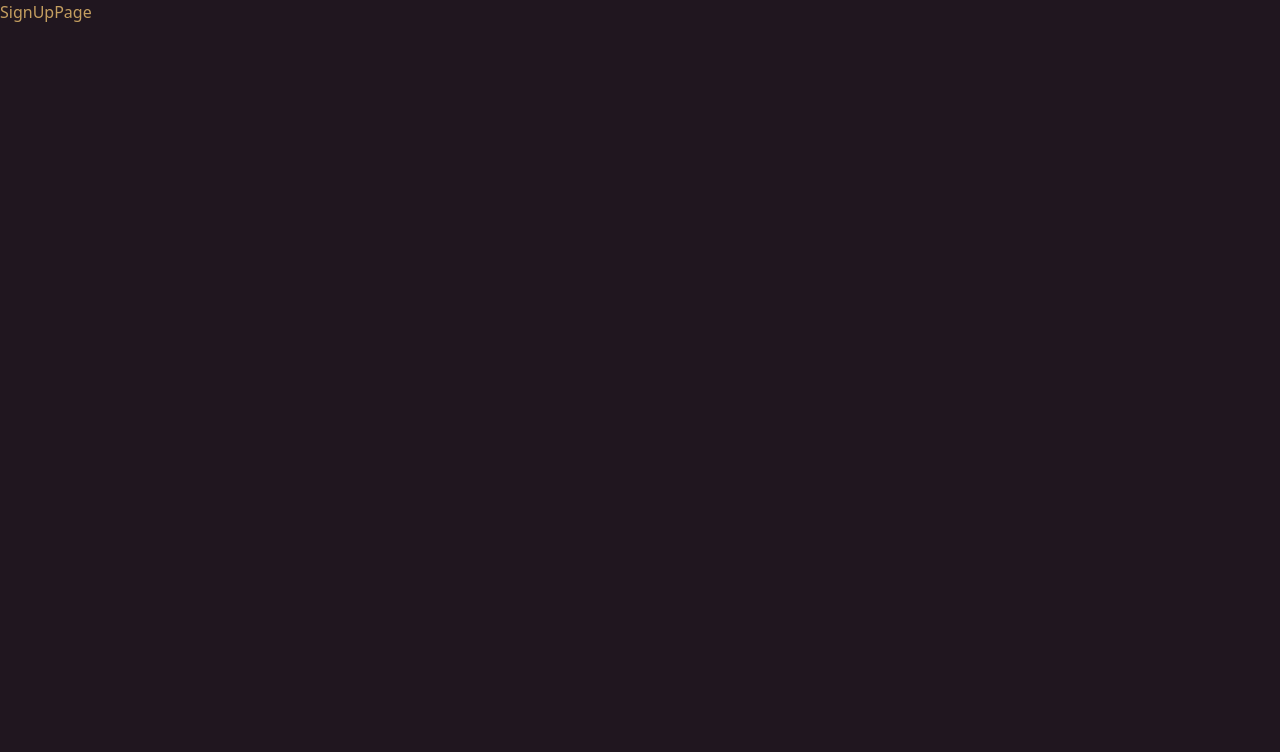
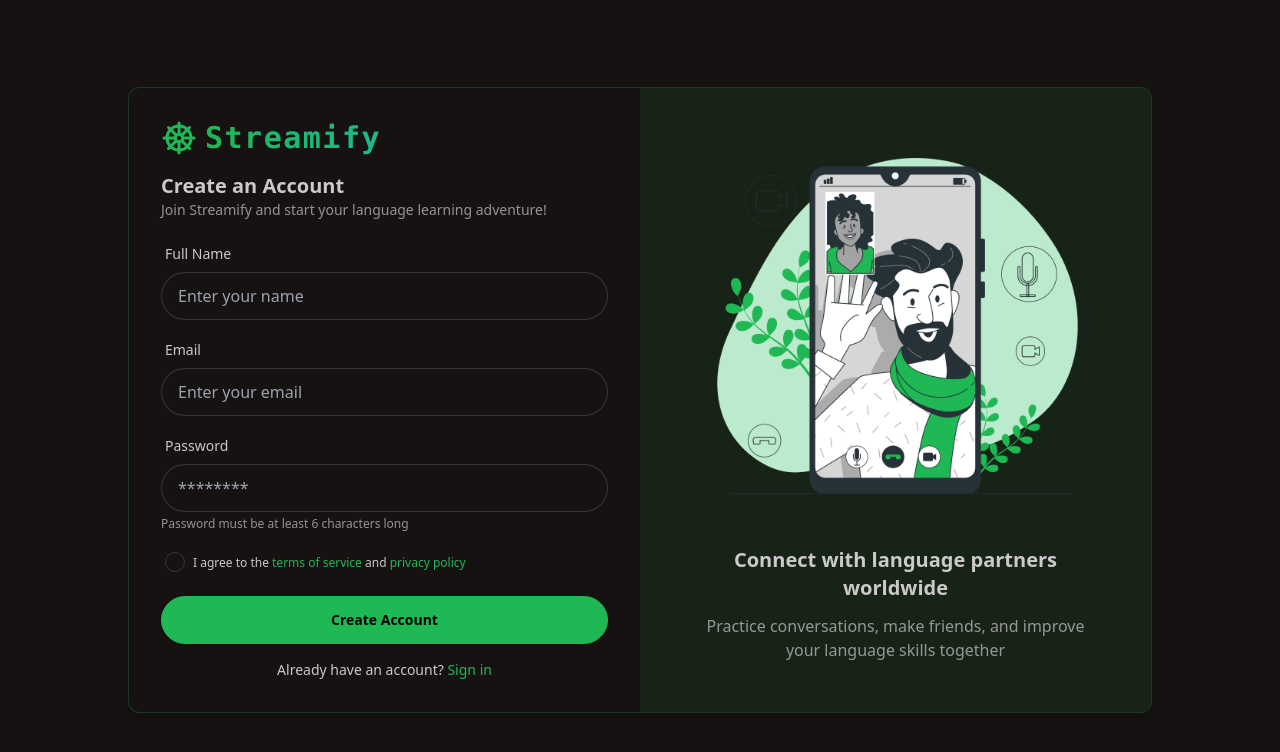
Before and after one commit to himanshuramteke/Streamify, a React (Vite) app in the folder frontend/: page /signup in a window 1280 px wide. Shown: the top 752 px of the page. Built offline with nearby package versions, Linux system fonts and the light colour scheme; no server answers.

Commit message:
Added signup page

```diff
--- a/frontend/package.json
+++ b/frontend/package.json
@@ -12,6 +12,7 @@
   "dependencies": {
     "@tanstack/react-query": "^5.80.6",
     "axios": "^1.9.0",
+    "lucide-react": "^0.514.0",
     "react": "^19.1.0",
     "react-dom": "^19.1.0",
     "react-hot-toast": "^2.5.2",
--- a/frontend/src/App.jsx
+++ b/frontend/src/App.jsx
@@ -1,4 +1,4 @@
-import { Route, Routes } from "react-router"
+import { Navigate, Route, Routes } from "react-router"
 import { HomePage } from "./pages/HomePage"
 import { LoginPage } from "./pages/LoginPage"
 import { NotificationsPage } from "./pages/NotificationsPage"
@@ -7,19 +7,32 @@ import { ChatPage } from "./pages/ChatPage"
 import { CallPage } from "./pages/CallPage"
 import { OnboardingPage } from "./pages/OnboardingPage"
 import { Toaster } from "react-hot-toast"
+import { useQuery } from "@tanstack/react-query"
+import { axiosInstance } from "./config/axiosConfig"
 
 const App = () => {
 
+  const { data:authData, isLoading, error } = useQuery({
+    queryKey: ["authUser"],
+    queryFn: async () => {
+      const res = await axiosInstance.get("/auth/me");
+      return res.data;
+    },
+    retry: false,
+  });
+
+  const authUser = authData?.user
+
   return (
-    <div className="h-screen" data-theme="coffee">
+    <div className="h-screen" data-theme="night">
       <Routes>
-        <Route path="/" element={<HomePage />} />
-        <Route path="/login" element={<LoginPage />} />
-        <Route path="/signup" element={<SignupPage />} />
-        <Route path="/notifications" element={<NotificationsPage />} />
-        <Route path="/chat" element={<ChatPage />} />
-        <Route path="/call" element={<CallPage />} />
-        <Route path="/onboarding" element={<OnboardingPage />} />
+        <Route path="/" element={authUser ? <HomePage /> : <Navigate to="/login" />} />
+        <Route path="/login" element={!authUser ? <LoginPage /> : <Navigate to="/" />} />
+        <Route path="/signup" element={!authUser ? <SignupPage />: <Navigate to="/" />} />
+        <Route path="/notifications" element={authUser ? <NotificationsPage /> : <Navigate to="/login" />} />
+        <Route path="/chat" element={authUser ? <ChatPage /> : <Navigate to="/login" />} />
+        <Route path="/call" element={authUser ? <CallPage /> : <Navigate to="/login" />} />
+        <Route path="/onboarding" element={authUser ? <OnboardingPage /> : <Navigate to="/login" />} />
       </Routes>
 
       <Toaster />
--- /dev/null
+++ b/frontend/src/apis/apis.js
@@ -0,0 +1,11 @@
+import { axiosInstance } from "../config/axiosConfig"
+
+export const signupApi = async (signupData) => {
+    try {
+        const response = await axiosInstance.post("/auth/signup", signupData);
+        return response.data;
+    } catch (error) {
+        console.log("Error in signupApi", error.message);
+        throw error;
+    }
+}
--- a/frontend/src/pages/SignUpPage.jsx
+++ b/frontend/src/pages/SignUpPage.jsx
@@ -1,7 +1,193 @@
+import { useMutation, useQueryClient } from "@tanstack/react-query";
+import { ShipWheelIcon } from "lucide-react";
+import { useState } from "react";
+import { Link } from "react-router";
+import { signupApi } from "../apis/apis";
+
 export const SignupPage = () => {
-    return (
-        <>
-        SignUpPage
-        </>
-    )
-}
+  const [signupData, setSignupData] = useState({
+    fullName: "",
+    email: "",
+    password: "",
+  });
+
+  const queryClient = useQueryClient();
+  const {
+    mutate: signupMutation,
+    isPending,
+    error
+  } =  useMutation({
+    mutationFn: signupApi,
+    onSuccess: () => queryClient.invalidateQueries({ queryKey: ["authUser"] }),
+  });
+
+  const handleSignup = (e) => {
+    e.preventDefault();
+    signupMutation(signupData)
+  };
+  return (
+    <div
+      className="h-screen flex items-center justify-center p-4 sm:p-6 md:p-8"
+      data-theme="forest"
+    >
+      <div
+        className="border border-primary/25 flex flex-col lg:flex-row w-full max-w-5xl mx-auto
+            bg-base-100 rounded-xl shadow-lg overflow-hidden"
+      >
+        {/* SIGNUP FORM - LEFT SIDE*/}
+        <div className="w-full lg:w-1/2 p-4 sm:p-8 flex flex-col">
+          {/* LOGO */}
+          <div className="mb-4 flex items-center justify-start gap-2">
+            <ShipWheelIcon className="size-9 text-primary" />
+            <span
+              className="text-3xl font-bold font-mono bg-clip-text text-transparent bg-gradient-to-r
+                  from-primary to-secondary tracking-wider"
+            >
+              Streamify
+            </span>
+          </div>
+
+          {/* Error Message is any */}
+
+          {error && (
+            <div className="alert alert-error mb-4">
+              <span>{error.response.data.message}</span>
+            </div>
+          )}
+
+          <div className="w-full">
+            <form onSubmit={handleSignup}>
+              <div className="space-y-4">
+                <div>
+                  <h2 className="text-xl font-semibold">Create an Account</h2>
+                  <p className="text-sm opacity-70">
+                    Join Streamify and start your language learning adventure!
+                  </p>
+                </div>
+
+                {/* Full Name */}
+                <div className="space-y-3">
+                  <div className="form-control w-full">
+                    <label className="label">
+                      <span className="label-text">Full Name</span>
+                    </label>
+                    <input
+                      type="text"
+                      placeholder="Enter your name"
+                      className="input input-bordered w-full"
+                      value={signupData.fullName}
+                      onChange={(e) =>
+                        setSignupData({
+                          ...signupData,
+                          fullName: e.target.value,
+                        })
+                      }
+                      required
+                    />
+                  </div>
+
+                  {/* Email */}
+                  <div className="form-control w-full">
+                    <label className="label">
+                      <span className="label-text">Email</span>
+                    </label>
+                    <input
+                      type="email"
+                      placeholder="Enter your email"
+                      className="input input-bordered w-full"
+                      value={signupData.email}
+                      onChange={(e) =>
+                        setSignupData({ ...signupData, email: e.target.value })
+                      }
+                      required
+                    />
+                  </div>
+
+                  {/* Password */}
+                  <div className="form-control w-full">
+                    <label className="label">
+                      <span className="label-text">Password</span>
+                    </label>
+                    <input
+                      type="password"
+                      placeholder="********"
+                      className="input input-bordered w-full"
+                      value={signupData.password}
+                      onChange={(e) =>
+                        setSignupData({
+                          ...signupData,
+                          password: e.target.value,
+                        })
+                      }
+                      required
+                    />
+                    <p className="text-xs opacity-70 mt-1">
+                      Password must be at least 6 characters long
+                    </p>
+                  </div>
+
+                  <div className="form-control">
+                    <label className="label cursor-pointer justify-start gap-2">
+                      <input
+                        type="checkbox"
+                        className="checkbox checkbox-sm"
+                        required
+                      />
+                      <span className="text-xs leading-tight">
+                        I agree to the{" "}
+                        <span className="text-primary hover:underline">
+                          terms of service
+                        </span>{" "}
+                        and{" "}
+                        <span className="text-primary hover:underline">
+                          privacy policy
+                        </span>
+                      </span>
+                    </label>
+                  </div>
+                </div>
+
+                <button className="btn btn-primary w-full" type="submit">
+                  {isPending ? (
+                    <>
+                      <span className="loading loading-spinner loading-xs"></span>
+                      Loading...
+                    </>
+                  ) : (
+                    "Create Account"
+                  )}
+                </button>
+
+                <div className="text-center mt-4">
+                  <p className="text-sm">
+                    Already have an account?{" "}
+                    <Link to="/login" className="text-primary hover:underline">
+                       Sign in
+                    </Link>
+                  </p>
+                </div>
+              </div>
+            </form>
+          </div>
+        </div>
+
+        {/* SIGNUP-FORM RIGHT-SIDE */}
+        <div className="hidden lg:flex w-full lg:w-1/2 bg-primary/10 items-center justify-center">
+          <div className="max-w-md p-8">
+            {/* Illustration */}
+            <div className="relative aspect-square max-w-sm mx-auto">
+              <img src="/vcall.png" alt="Language connection illustration" className="w-full h-full" />
+            </div>
+
+            <div className="text-center space-y-3 mt-6">
+              <h2 className="text-xl font-semibold">Connect with language partners worldwide</h2>
+              <p className="opacity-70">
+                Practice conversations, make friends, and improve your language skills together
+              </p>
+            </div>
+          </div>
+        </div>
+      </div>
+    </div>
+  );
+};
```
Also changed, not shown: frontend/public/vcall.png (added), 1 other file (tests, documents, lock files or other folders).
